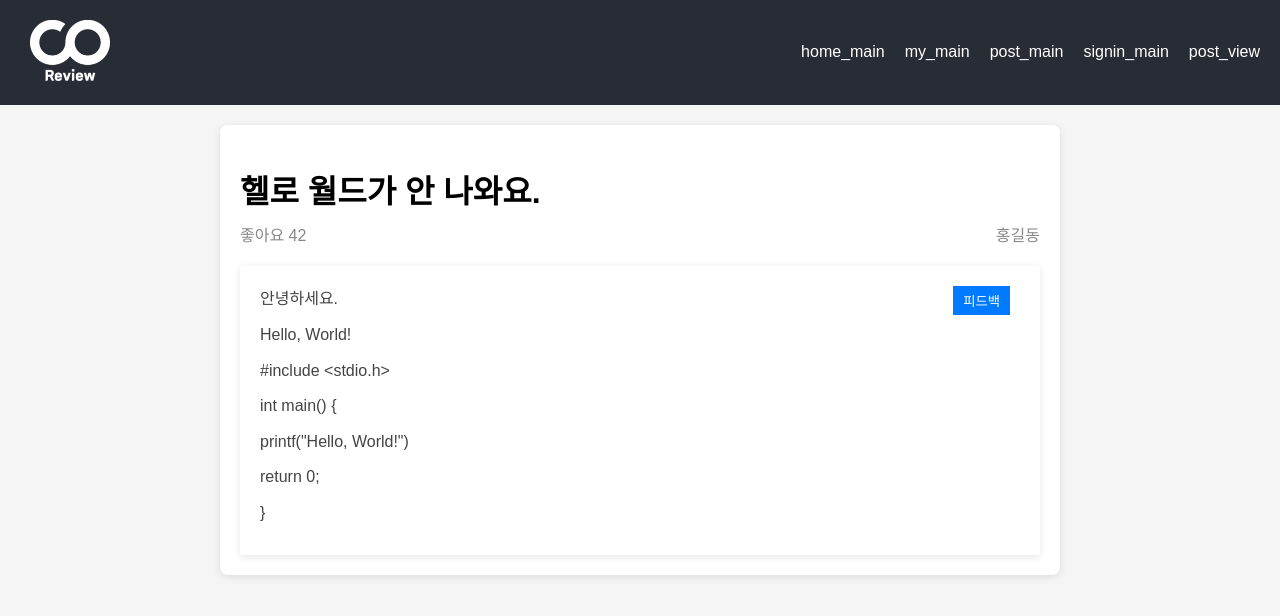
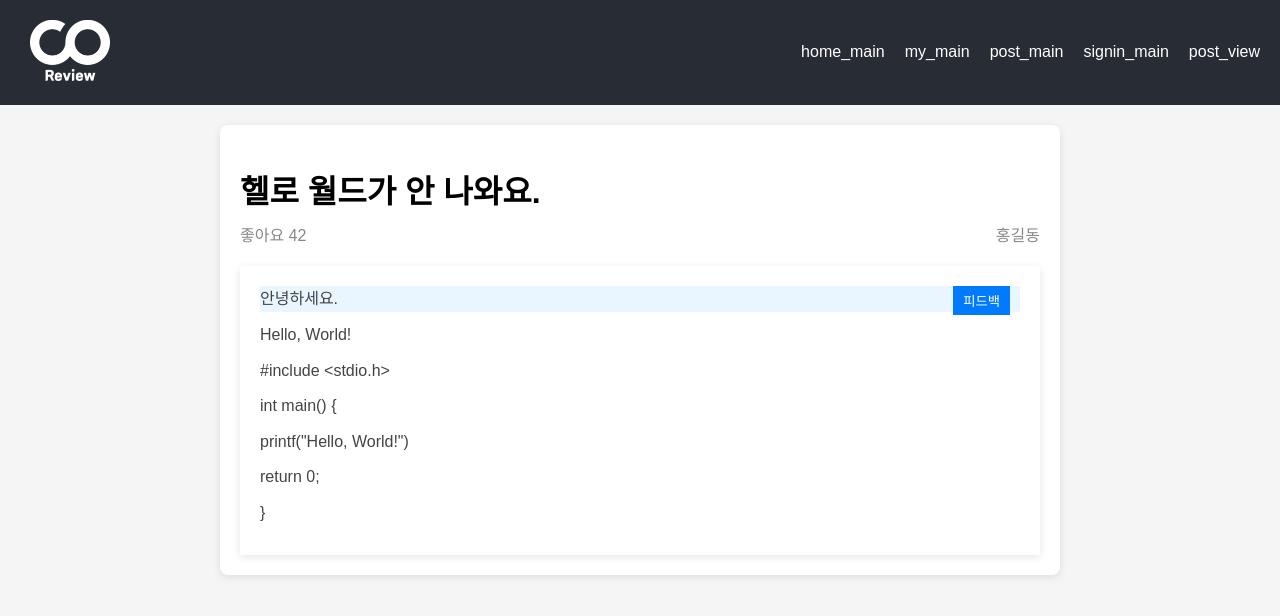
Before and after one commit to Core-View/Core-View-before-, a React (Create React App) app in the folder front/: page /post-view in a window 1280 px wide. In both pictures the pointer is over the element "안녕하세요.". Shown: the top 616 px of the page. Built offline with nearby package versions, Linux system fonts and the light colour scheme.

Commit message:
Feat: 줄에 마우스 올리면 무슨 줄인지 확인 가능하도록 변경

```diff
--- a/front/src/Post/post_view.css
+++ b/front/src/Post/post_view.css
@@ -44,6 +44,11 @@ body {
     position: relative;
     padding-right: 100px; /* 버튼 공간 확보 */
     margin-bottom: 10px;
+    transition: background-color 0.3s;
+}
+
+.post-line:hover {
+    background-color: #e9f5ff; /* 마우스를 올렸을 때 줄의 배경색 */
 }
 
 .feedback-button {
```
